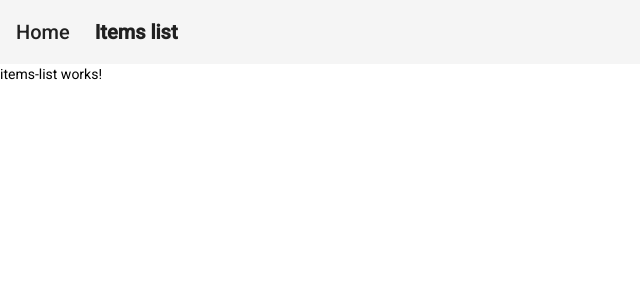
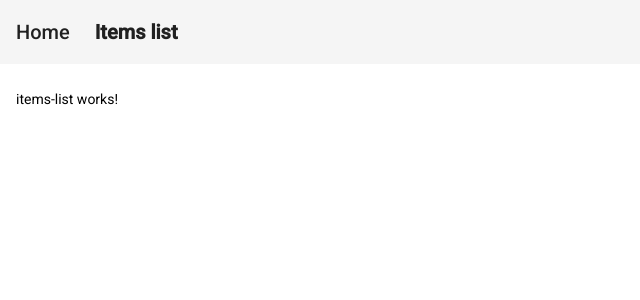
Before and after one commit to leakko/ng-testing, an Angular app: page /items-list in a window 1280 px wide. Shown: the top 300 px of the page, without its empty margins (0-640 px from the left). Built offline with nearby package versions, Linux system fonts and the light colour scheme.

Commit message:
Some spacing added

```diff
--- a/src/app/pages/home/components/home/home.component.html
+++ b/src/app/pages/home/components/home/home.component.html
@@ -1 +1,3 @@
-<p>home works!</p>
+<main>
+    <p>home works!</p>
+</main>
--- a/src/app/pages/items-list/components/items-list/items-list.component.html
+++ b/src/app/pages/items-list/components/items-list/items-list.component.html
@@ -1 +1,3 @@
-<p>items-list works!</p>
+<main>
+    <p>items-list works!</p>
+</main>
--- a/src/styles.scss
+++ b/src/styles.scss
@@ -2,3 +2,7 @@
 
 html, body { height: 100%; }
 body { margin: 0; font-family: Roboto, "Helvetica Neue", sans-serif; }
+
+main {
+    margin: 25px 16px;
+}
```
